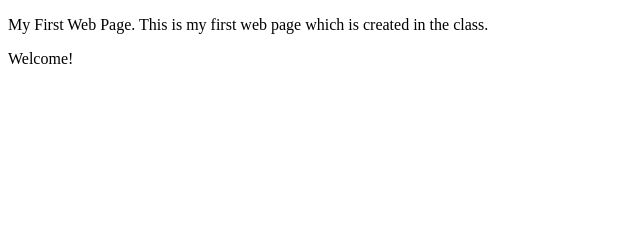
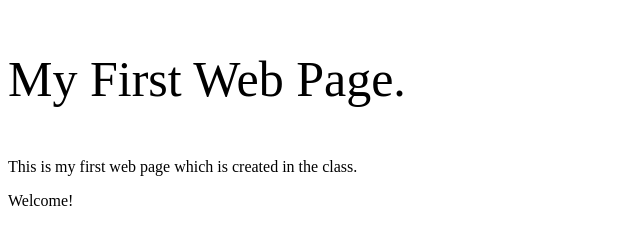
Before and after one commit to iwcmk/webclass, a plain HTML site: page index.html in a window 1280 px wide. Shown: the whole page, without its empty margins (0-640 px from the left). Drawn offline with Linux system fonts and the light colour scheme.

Commit message:
Summary and Description

```diff
--- a/index.html
+++ b/index.html
@@ -5,8 +5,10 @@
 </title>
 </head>
 <body>
-<p style="font-size:150";>
+<p style="font-size:50px">
 My First Web Page.
+</font>
+</p>
 This is my first web page which is created in the class.
 </p>
 <p>
```
